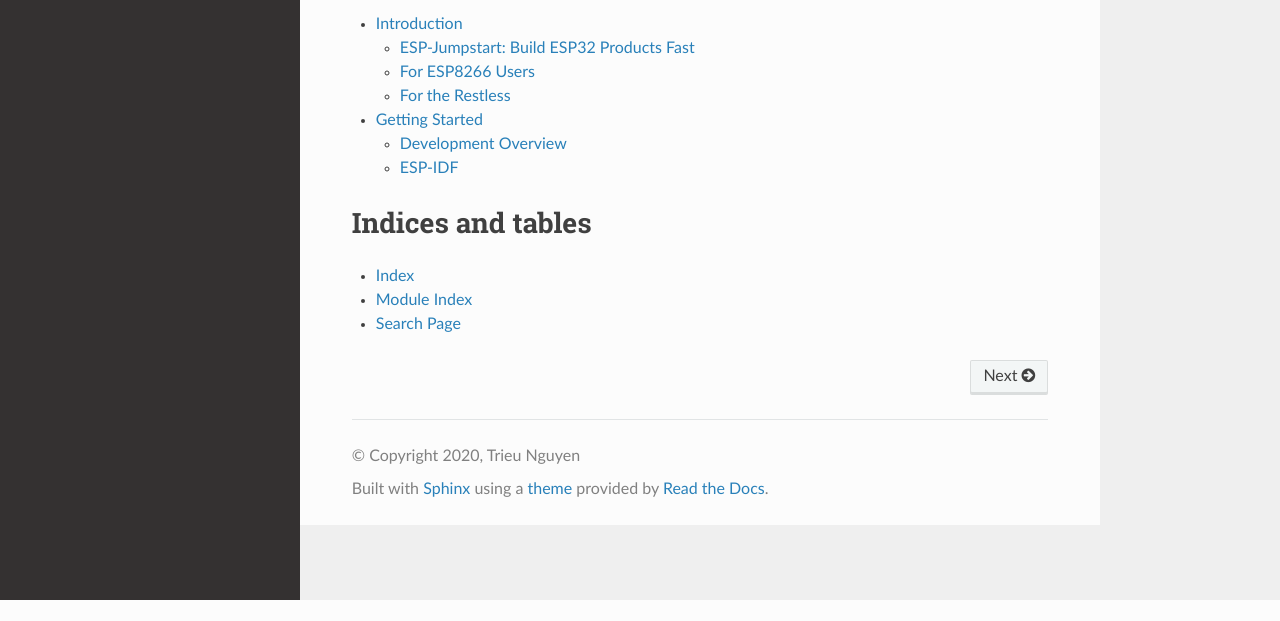
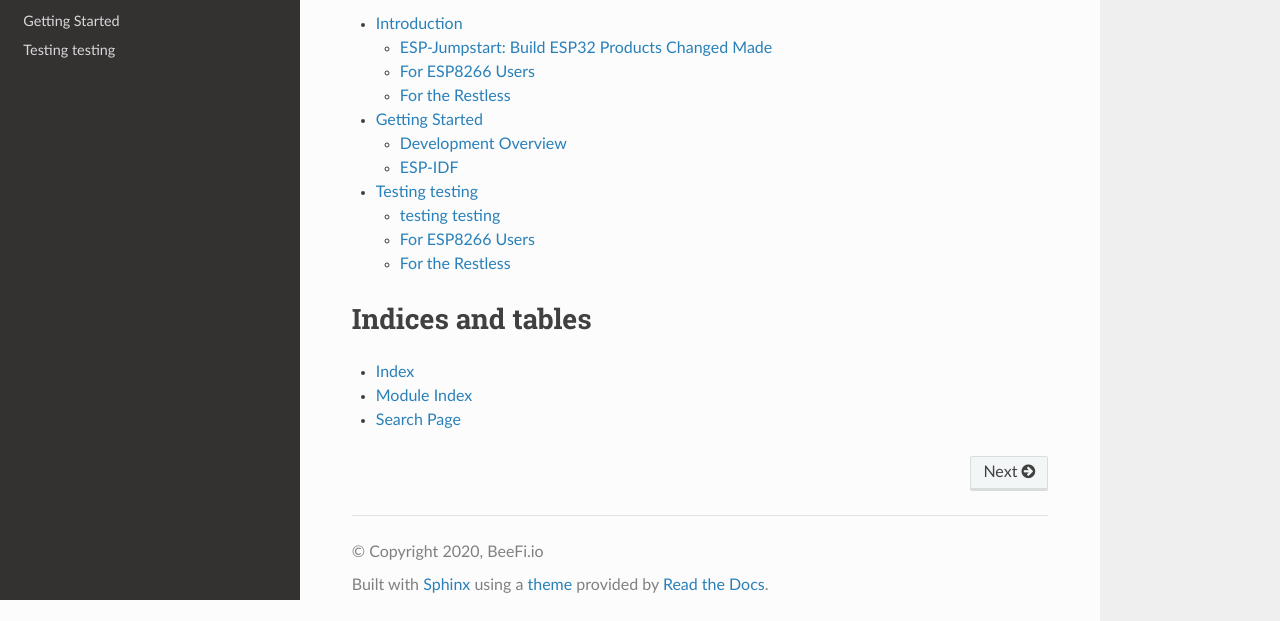
Before and after one commit to HaiTrieuNg/TestReadTheDocs, a plain HTML site: page build/html/index.html in a window 1280 px wide. Shown: the part 200-821 px from the top of the page. Before the commit the page ends 800 px from the top, so only its background shows below. Drawn offline with Linux system fonts and the light colour scheme.

Commit message:
Add files via upload

```diff
--- a/build/html/index.html
+++ b/build/html/index.html
@@ -53,6 +53,9 @@
 
 
 
+
+            <img src="_static/BeeFi_Logo.png" class="logo" alt="Logo"/>
+
           </a>
 
 
@@ -83,6 +86,7 @@
 <ul>
 <li class="toctree-l1"><a class="reference internal" href="modules.html">Introduction</a></li>
 <li class="toctree-l1"><a class="reference internal" href="Another.html">Getting Started</a></li>
+<li class="toctree-l1"><a class="reference internal" href="New Text Document.html">Testing testing</a></li>
 </ul>
 
 
@@ -153,7 +157,7 @@
 <p class="caption"><span class="caption-text">Contents:</span></p>
 <ul>
 <li class="toctree-l1"><a class="reference internal" href="modules.html">Introduction</a><ul>
-<li class="toctree-l2"><a class="reference internal" href="modules.html#esp-jumpstart-build-esp32-products-fast">ESP-Jumpstart: Build ESP32 Products Fast</a></li>
+<li class="toctree-l2"><a class="reference internal" href="modules.html#esp-jumpstart-build-esp32-products-changed-made">ESP-Jumpstart: Build ESP32 Products Changed Made</a></li>
 <li class="toctree-l2"><a class="reference internal" href="modules.html#for-esp8266-users">For ESP8266 Users</a></li>
 <li class="toctree-l2"><a class="reference internal" href="modules.html#for-the-restless">For the Restless</a></li>
 </ul>
@@ -161,6 +165,12 @@
 <li class="toctree-l1"><a class="reference internal" href="Another.html">Getting Started</a><ul>
 <li class="toctree-l2"><a class="reference internal" href="Another.html#development-overview">Development Overview</a></li>
 <li class="toctree-l2"><a class="reference internal" href="Another.html#esp-idf">ESP-IDF</a></li>
+</ul>
+</li>
+<li class="toctree-l1"><a class="reference internal" href="New Text Document.html">Testing testing</a><ul>
+<li class="toctree-l2"><a class="reference internal" href="New Text Document.html#id1">testing testing</a></li>
+<li class="toctree-l2"><a class="reference internal" href="New Text Document.html#for-esp8266-users">For ESP8266 Users</a></li>
+<li class="toctree-l2"><a class="reference internal" href="New Text Document.html#for-the-restless">For the Restless</a></li>
 </ul>
 </li>
 </ul>
@@ -193,7 +203,7 @@
 
   <div role="contentinfo">
     <p>
-        &copy; Copyright 2020, Trieu Nguyen
+        &copy; Copyright 2020, BeeFi.io
 
     </p>
   </div>
```
